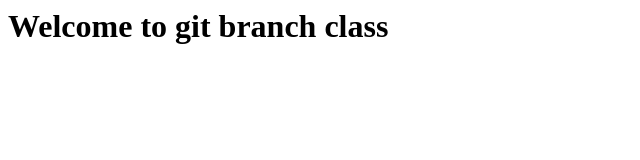
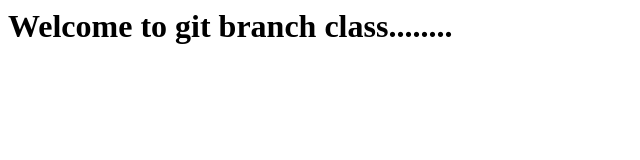
Before and after one commit to devopscloudsre/lwplabs-11am-2022-jan, a plain HTML site: page index.html in a window 1280 px wide. Shown: the full height of the page, 0-640 px from the left. Drawn offline with Linux system fonts and the light colour scheme.

Commit message:
Update index.html

```diff
--- a/index.html
+++ b/index.html
@@ -1 +1 @@
-<h1>Welcome to git branch class</h1>
+<h1>Welcome to git branch class........</h1>
```
